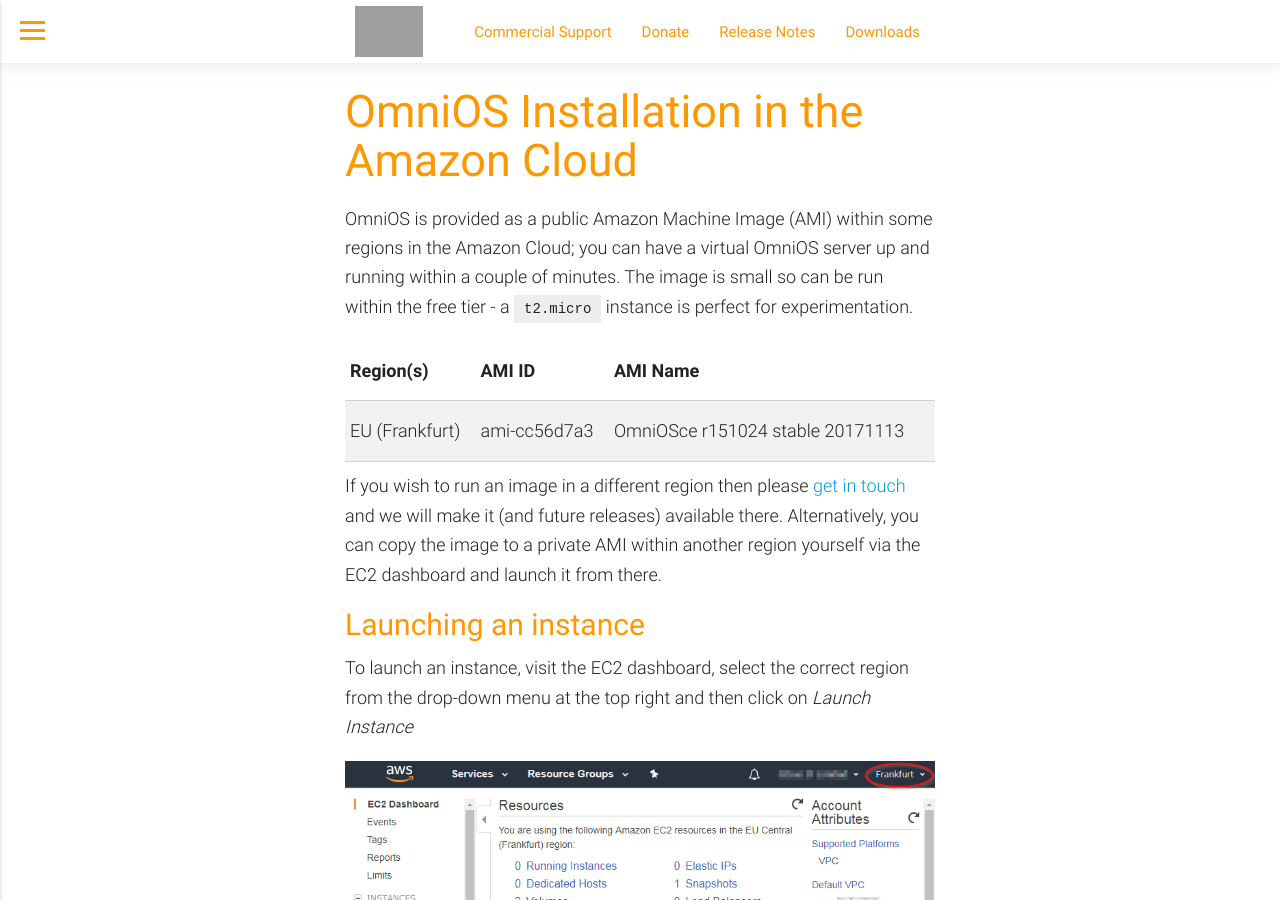
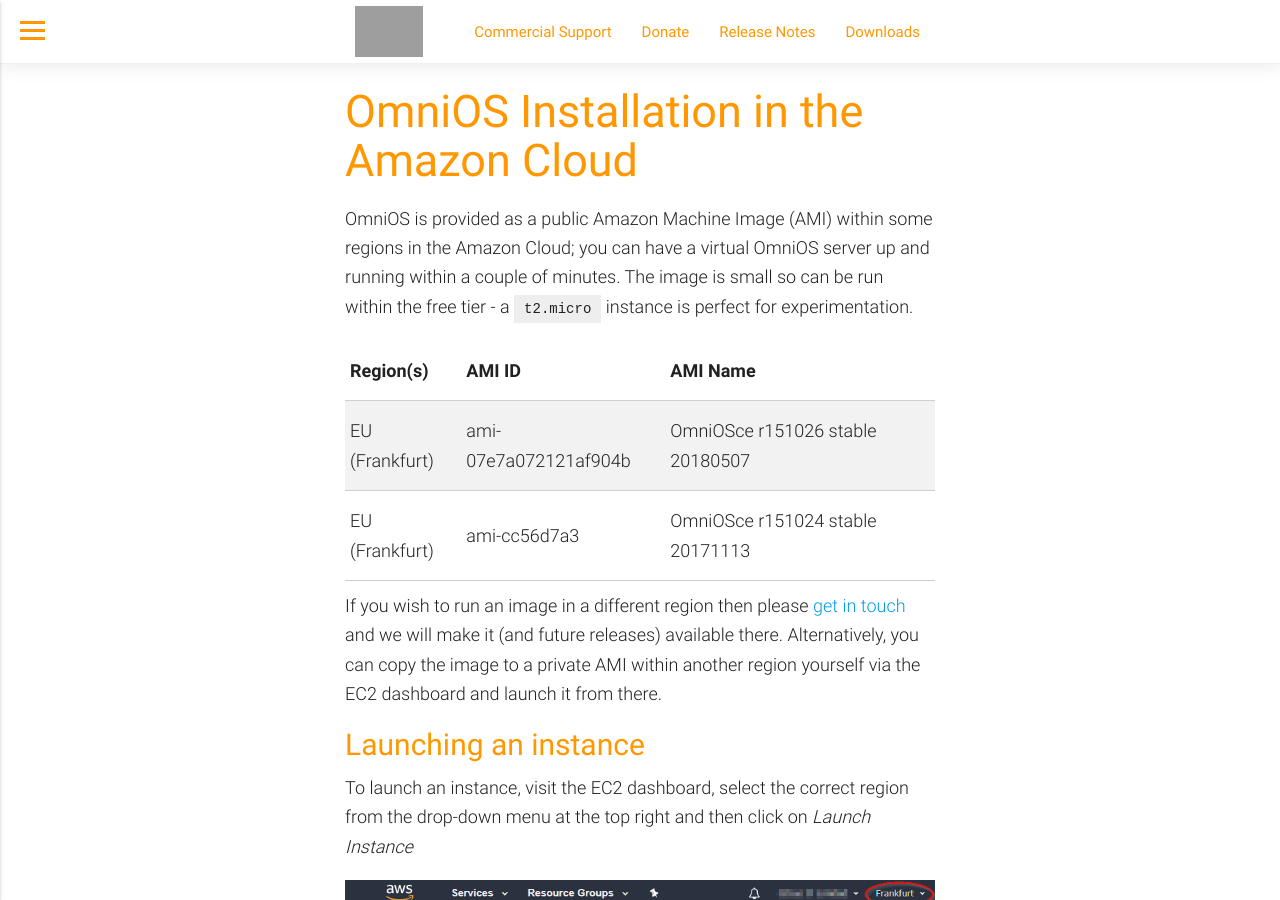
Before and after one commit to omniosorg/omniosorg.github.io, a Jekyll site: the page built from _docs/setup/aws.md, in a window 1280 px wide and 900 px high. Built offline with Jekyll 4.4.1, drawn with Linux system fonts in a browser that asks for light colours; grey boxes are pictures that could not be loaded.

Commit message:
Add initial r151026 AMI

```diff
--- a/_docs/setup/aws.md
+++ b/_docs/setup/aws.md
@@ -16,6 +16,7 @@
 {:.bordered .responsive-table}
 | Region(s) | AMI ID | AMI Name
 | --------- | ------ | --------
+| EU (Frankfurt) | ami-07e7a072121af904b | OmniOSce r151026 stable 20180507
 | EU (Frankfurt) | ami-cc56d7a3 | OmniOSce r151024 stable 20171113
 
 If you wish to run an image in a different region then please
```
